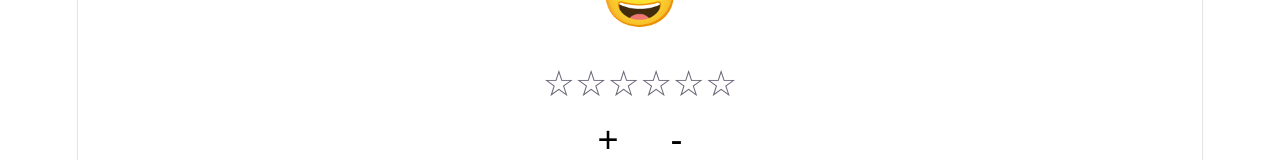
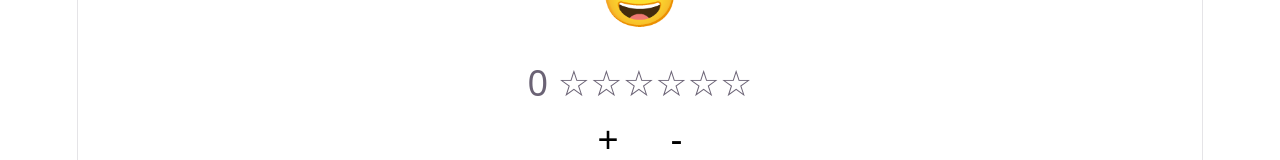
Before and after one commit to ufjf-dcc207/ufjf-dcc207-2026-3-a-atv06-deyvisonfernandes, a React (Vite) app: page / in a window 1280 px wide. Shown: the part 192-352 px from the top of the page. Built offline with nearby package versions, Linux system fonts and the light colour scheme.

Commit message:
faz do jeito que o professor ensinou (forma mais dinamica)

```diff
--- a/src/Atributo.tsx
+++ b/src/Atributo.tsx
@@ -1,14 +1,6 @@
 import { useState } from "react"
 import "./Atributo.css";
-const EMOJI_MAP = new Map<number, string>([
-    [0, "☆☆☆☆☆☆"],
-    [1, "⭐☆☆☆☆☆"],
-    [2, "⭐⭐☆☆☆☆"],
-    [3, "⭐⭐⭐☆☆☆"],
-    [4, "⭐⭐⭐⭐☆☆"],
-    [5, "⭐⭐⭐⭐⭐☆"],
-    [6, "⭐⭐⭐⭐⭐🌟"],
-])
+
 export default function Atributo(){
         const [status, setStatus] = useState<number>(0);
     function aumentaStatus(){
@@ -22,7 +14,7 @@ export default function Atributo(){
 
     }
      function diminuiStatus(){
-        if(status == 0){
+        if(status === 0){
             setStatus(0);
         }
         else{
@@ -32,7 +24,8 @@ export default function Atributo(){
 
     return(
         <>
-        <div className="estrela"> {EMOJI_MAP.get(status) || "🤔"}</div>
+
+        <div className="estrela"> {status} {"⭐".repeat(status)} {"☆".repeat(6-status)} </div>
         <div className="acao">
         <button onClick={aumentaStatus}>+</button>
         <button onClick={diminuiStatus}>-</button></div>
```
